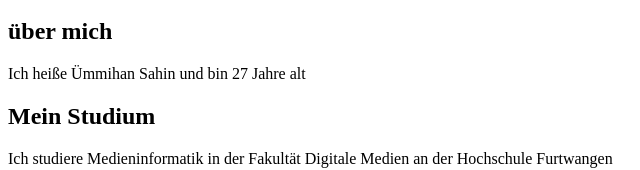
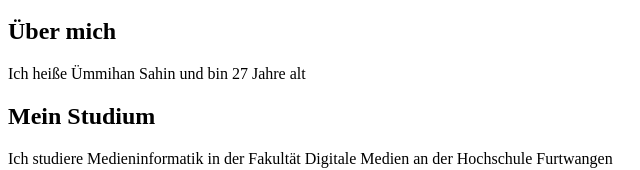
Before and after one commit to sahinuem/GIS-SoSe-2021, a plain HTML site: page Steckbrief/index.html in a window 1280 px wide. Shown: the part 636-806 px from the top of the page, 0-640 px from the left. Drawn offline with Linux system fonts and the light colour scheme.

Commit message:
Verbessert

```diff
--- a/Steckbrief/index.html
+++ b/Steckbrief/index.html
@@ -8,7 +8,7 @@
 <body>
     <h1>Steckbrief</h1>
     <a href="image.jpg" id="Steckbrief" target="_blank"><img src="image.jpg" alt="portrait"></a>
-    <h2>über mich</h2>
+    <h2>Über mich</h2>
     <p>Ich heiße Ümmihan Sahin und bin 27 Jahre alt</p>
 
     <h2 id="Studium">Mein Studium</h2>
```
